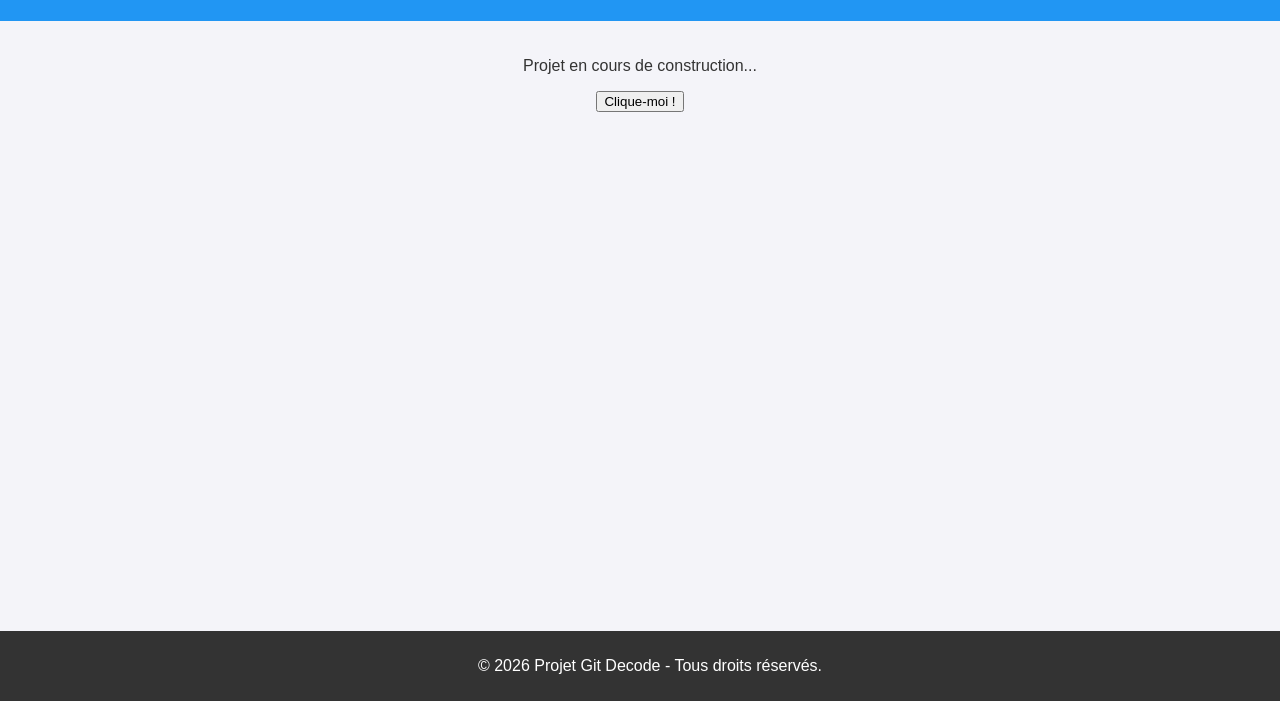
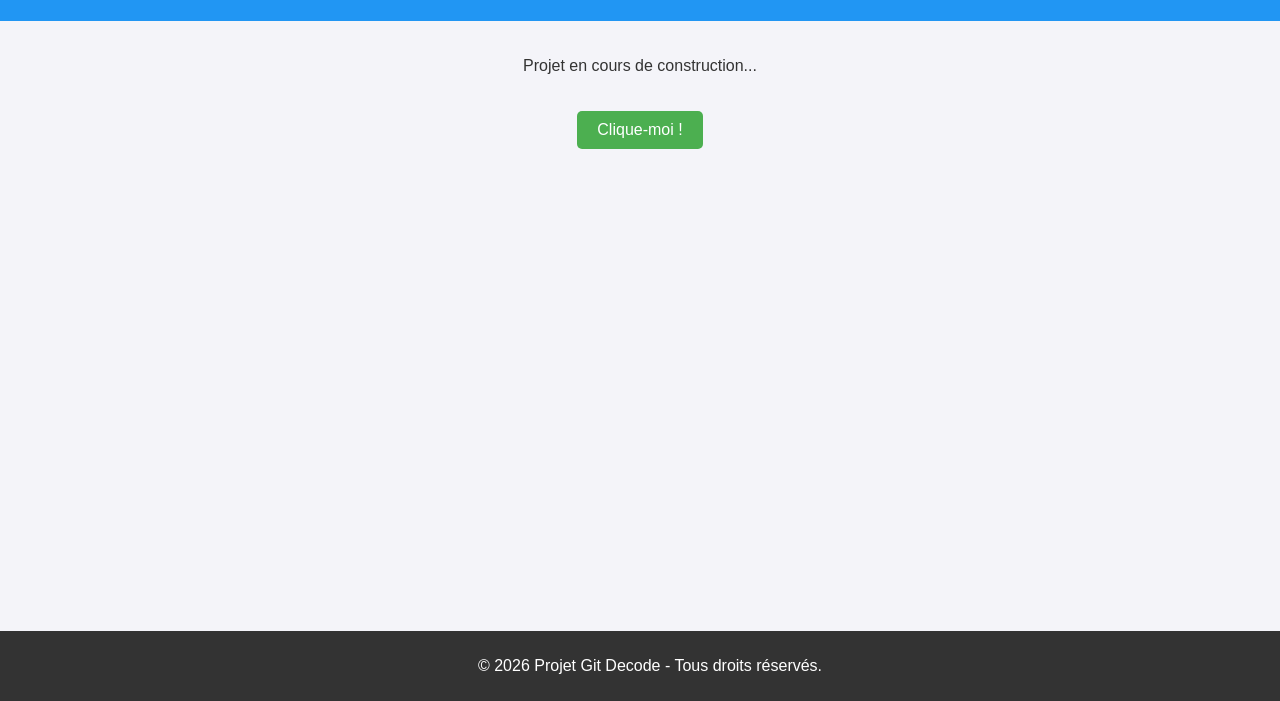
Before and after one commit to Faonpingoin634/Decode-git, a plain HTML site: page index.html in a window 1280 px wide. Shown: the part 99-800 px from the top of the page. Drawn offline with Linux system fonts and the light colour scheme.

Commit message:
style: amélioration du design du bouton

```diff
--- a/style.css
+++ b/style.css
@@ -23,3 +23,17 @@ footer {
     bottom: 0;
     width: 100%;
 }
+button {
+    background-color: #4CAF50; /* Vert */
+    color: white;
+    padding: 10px 20px;
+    margin-top: 20px;
+    border: none;
+    border-radius: 5px;
+    cursor: pointer;
+    font-size: 16px;
+}
+
+button:hover {
+    background-color: #45a049;
+}
```
